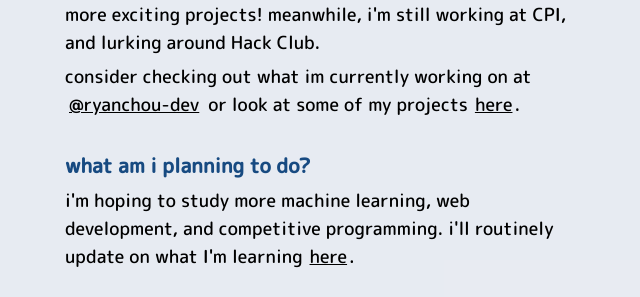
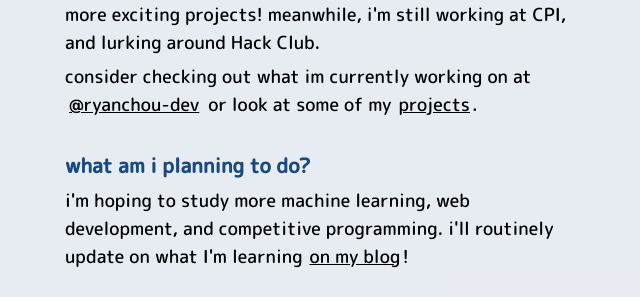
Before and after one commit to ryanchou-dev/website, a Next.js app: page / in a window 1280 px wide. Shown: the part 503-800 px from the top of the page, without its empty margins (319-959 px from the left). Built offline with nearby package versions, Linux system fonts and the light colour scheme.

Commit message:
better link titles

```diff
--- a/pages/index.jsx
+++ b/pages/index.jsx
@@ -135,12 +135,12 @@ export default function home({ post_data }) {
             >
               @ryanchou-dev
             </a>{" "}
-            or look at some of my projects{" "}
+            or look at some of my{" "}
             <Link href={`/projects`}>
               <a
                 className={`bg-opacity inline rounded-lg p-0.5 underline duration-150 hover:cursor-pointer hover:bg-[#88C0D0] hover:bg-opacity-20 hover:text-[#687fa8] hover:no-underline`}
               >
-                here
+                projects
               </a>
             </Link>
             .
@@ -156,10 +156,10 @@ export default function home({ post_data }) {
               <a
                 className={`bg-opacity inline rounded-lg p-0.5 underline duration-150 hover:cursor-pointer hover:bg-[#88C0D0] hover:bg-opacity-20 hover:text-[#687fa8] hover:no-underline`}
               >
-                here
+                on my blog
               </a>
             </Link>
-            .
+            !
           </p>
           <br />
           <p className={`pl-2`}>
```
